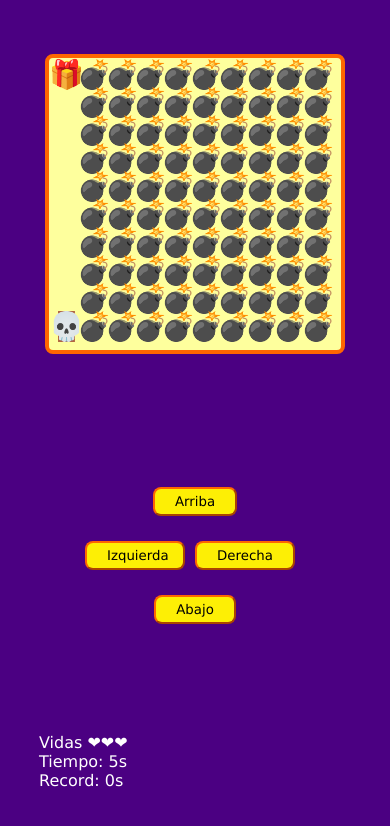
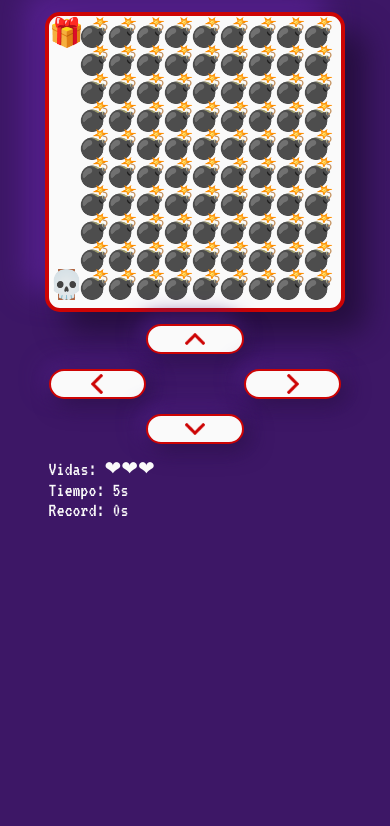
Before and after one commit to AndriwRC/videogame-js, a plain HTML site: page index.html in a window 390 px wide. Drawn offline with Linux system fonts and the light colour scheme.

Commit message:
change css styles: mobile first

```diff
--- a/index.html
+++ b/index.html
@@ -7,22 +7,25 @@
   <meta name="viewport" content="width=device-width, initial-scale=1.0">
   <link rel="stylesheet" href="./styles.css">
   <title>Platzriv | Jueguito online de carreras y calaveras</title>
+  <link rel="preconnect" href="https://fonts.googleapis.com">
+  <link rel="preconnect" href="https://fonts.gstatic.com" crossorigin>
+  <link href="https://fonts.googleapis.com/css2?family=VT323&display=swap" rel="stylesheet">
 </head>
 
 <body>
   <div class="game-container">
     <canvas id="game"></canvas>
-    <div class="btns">
-      <button id="up">Arriba</button>
-      <button id="left">Izquierda</button>
-      <button id="right">Derecha</button>
-      <button id="down">Abajo</button>
+    <div class="btns-container">
+      <button id="up" class="btns__btn btns__btn--up"><span></span></button>
+      <button id="left" class="btns__btn btns__btn--left"><span></span></button>
+      <button id="right" class="btns__btn btns__btn--right"><span></span></button>
+      <button id="down" class="btns__btn btns__btn--down"><span></span></button>
     </div>
     <div class="messages">
-      <p>Vidas <span id="lives"></span></p>
-      <p>Tiempo: <span id="time"></span></p>
-      <p>Record: <span id="record"></span></p>
-      <p id="result"></p>
+      <p class="messages__lives">Vidas: <span id="lives"></span></p>
+      <p class="messages__time">Tiempo: <span id="time"></span></p>
+      <p class="messages__record">Record: <span id="record"></span></p>
+      <p id="result" class="messages__result"></p>
     </div>
   </div>
 
--- a/styles.css
+++ b/styles.css
@@ -1,62 +1,111 @@
-body {
-  background-color: indigo;
-  color: #fff;
-  font-family: Verdana, Geneva, Tahoma, sans-serif;
+:root {
+  --primary-color: #3d1766;
+  --primary-color-light: #6f1ab6;
+  --secondary-color: #ff0032;
+  --secondary-color-dark: #cd0404;
+  --white: #fafafa;
+  --black: #151515;
+}
+* {
   margin: 0;
   padding: 0;
+  box-sizing: border-box;
 }
-
+html {
+  font-size: 62.5%;
+  font-family: "VT323", monospace;
+}
+body {
+  background-color: var(--primary-color);
+}
 .game-container {
+  display: flex;
+  justify-content: center;
+  flex-wrap: wrap;
+  width: 100vw;
+  padding: 12px;
+}
+canvas {
+  margin-bottom: 12px;
+  border: 4px solid var(--secondary-color-dark);
+  border-radius: 15px;
+  background: var(--white);
+  box-shadow: 20px 20px 30px #250e3e, -20px -20px 30px #55208e;
+}
+.btns-container {
+  display: grid;
+  grid-template-columns: repeat(6, 1fr);
+  grid-template-rows: 2fr 1fr 2fr 1fr 2fr;
+  justify-items: stretch;
+  margin-bottom: 12px;
+  width: 80%;
+  max-width: 320px;
+  height: fit-content;
+}
+.btns__btn {
   display: flex;
   align-items: center;
   justify-content: center;
-  flex-wrap: wrap;
-  height: 100vh;
-  width: 100vw;
+  height: 30px;
+  border: 2px solid var(--secondary-color-dark);
+  border-radius: 15px;
+  font-family: inherit;
+  background-color: var(--white);
+  box-shadow: 6px 6px 22px #2d114b, -6px -6px 22px #4d1d81;
 }
-
-canvas {
-  border: 4px solid #ff6600;
-  border-radius: 8px;
-  background-color: #feff9d;
+.btns__btn:active {
+  background-color: var(--secondary-color);
 }
-
-.btns {
-  display: flex;
-  justify-content: center;
-  flex-wrap: wrap;
-  margin: 0 auto;
-  width: 100%;
+.btns__btn span {
+  display: inline-block;
+  width: 20px;
+  height: 20px;
+  background-image: url("./img/up-arrow.png");
+  background-repeat: no-repeat;
+  background-position: center;
+  background-size: contain;
 }
-
-button {
-  background-color: #fdef05;
-  border-radius: 8px;
-  border-color: #ff6600;
-  font-family: inherit;
-  margin: 0;
-  padding: 5px 20px;
-  width: 100px;
+.btns__btn--up {
+  grid-column: 3 / 5;
+  grid-row: 1 / 2;
 }
-button:not(:last-child) {
-  margin-right: 10px;
+.btns__btn--left {
+  grid-column: 1 / 3;
+  grid-row: 3 / 4;
 }
-
+.btns__btn--left span {
+  transform: rotate(-90deg);
+}
+.btns__btn--right {
+  grid-column: 5 / 8;
+  grid-row: 3 / 4;
+}
+.btns__btn--right span {
+  transform: rotate(90deg);
+}
+.btns__btn--down {
+  grid-column: 3 / 5;
+  grid-row: 5 / 6;
+}
+.btns__btn--down span {
+  transform: rotate(180deg);
+}
 .messages {
   display: flex;
   flex-wrap: wrap;
   margin: 0 auto;
   width: 80%;
   max-width: 460px;
+  height: fit-content;
 }
-
 p {
   display: block;
   margin: 0;
   width: 100%;
+  color: var(--white);
+  font-size: 2rem;
 }
-
-@media (max-width: 440px) {
+/* @media (max-width: 440px) {
   button {
     margin-top: 25px;
   }
@@ -65,4 +114,4 @@ p {
     margin-left: 100%;
     margin-right: 100%;
   }
-}
+} */
```
Also changed, not shown: img/up-arrow.png (added).
